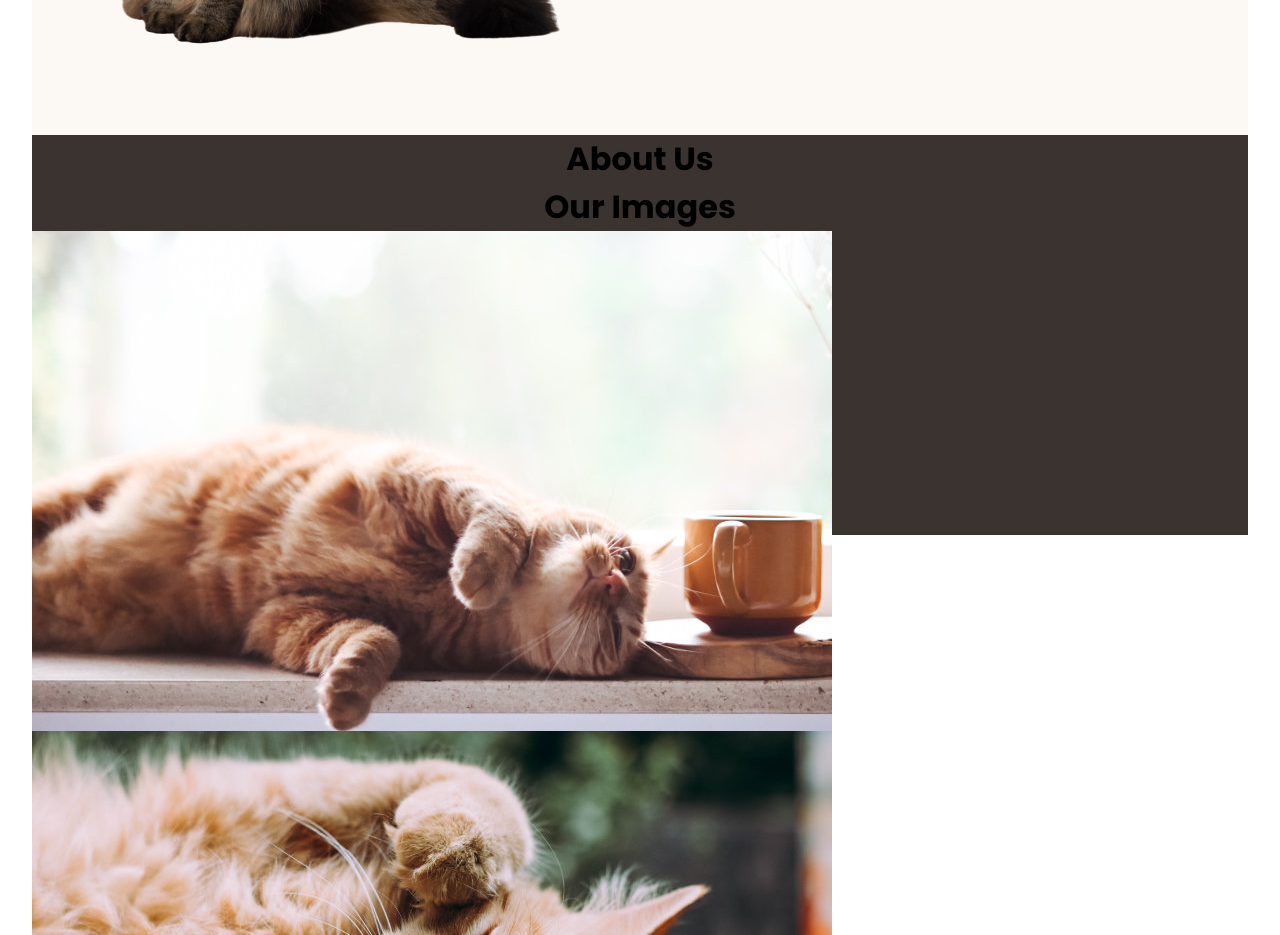
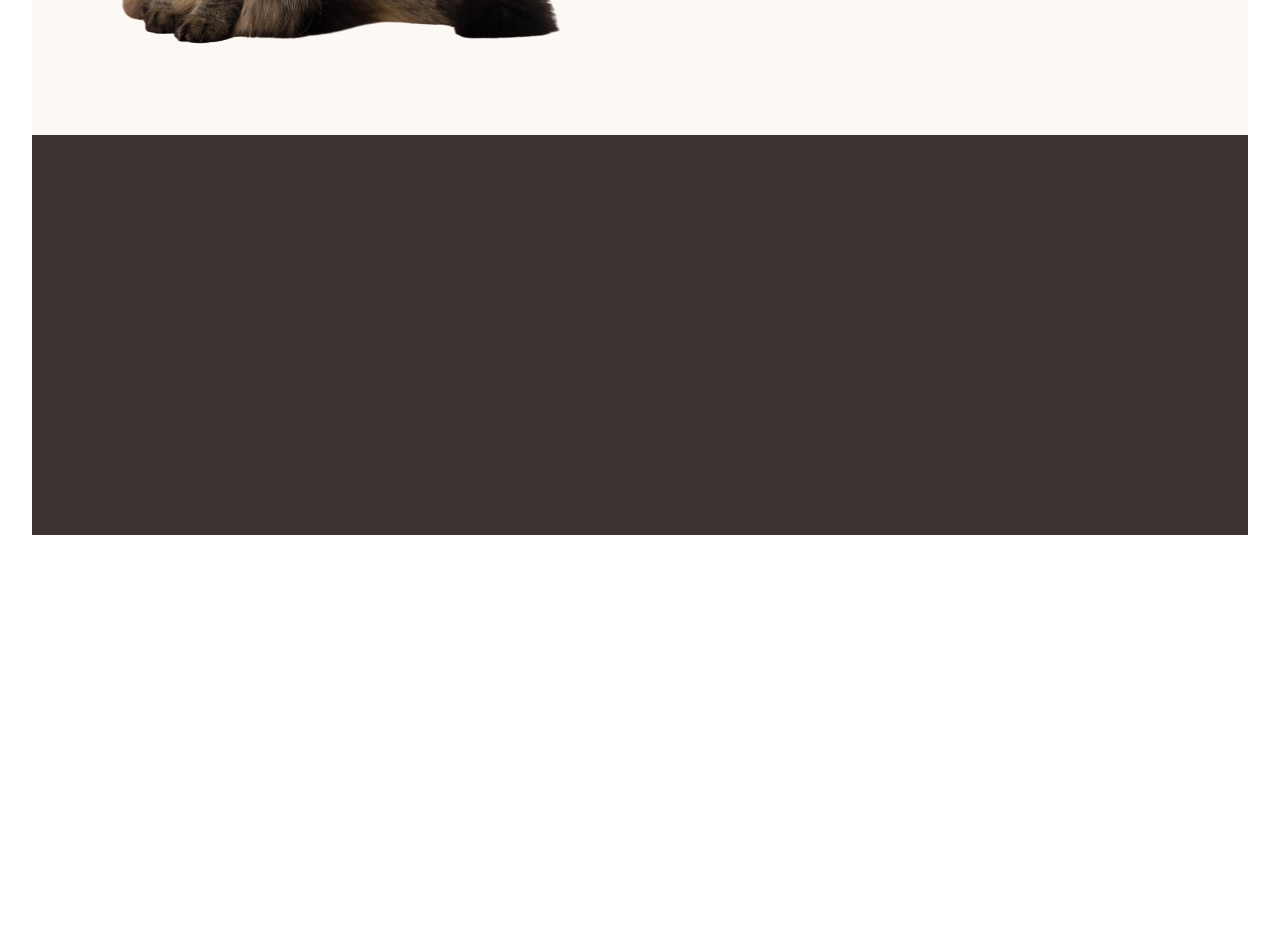
Before and after one commit to EnFlorian/vetmed, a React (Vite) app: page / in a window 1280 px wide. Shown: the part 4380-5315 px from the top of the page. After the commit the page ends 4947 px from the top, so only its background shows below. Built offline with nearby package versions, Linux system fonts and the light colour scheme.

Commit message:
Chore: Cleaned up

```diff
--- a/src/components/layout/Footer/Footer.tsx
+++ b/src/components/layout/Footer/Footer.tsx
@@ -1,42 +1,8 @@
 import "./Footer.scss";
 import { officeHours } from "../../../data/footer";
-import catImage1 from "../../../assets/images/cat-1.jpg";
-import catImage2 from "../../../assets/images/cat-2.jpg";
-import catImage3 from "../../../assets/images/cat-3.jpg";
-import catImage4 from "../../../assets/images/cat-4.jpg";
-import dogImage1 from "../../../assets/images/dog-1.jpg";
-import dogImage2 from "../../../assets/images/dog-2.jpg";
-import dogImage3 from "../../../assets/images/dog-3.jpg";
-import dogImage4 from "../../../assets/images/dog-4.jpg";
 
 const Footer = () => {
-  const gallery = [catImage1, catImage2, catImage3, catImage4, dogImage1, dogImage2, dogImage3, dogImage4];
-
-  const images = gallery.map((image, index) => (
-    <li key={index} className="footer__image">
-      <img src={image} alt="footer image" />
-    </li>
-  ));
-
-  return (
-    <footer className="footer">
-      <div className="footer__wrapper">
-        <div className="footer__left-content">
-          <div className="footer__about">
-            <h1 className="footer__title">About Us</h1>
-            <ul className="footer__list"></ul>
-          </div>
-        </div>
-        <div className="footer__right-content">
-          <div className="footer__gallery">
-            <h1 className="footer__title">Our Images</h1>
-            <ul className="footer__images">{images}</ul>
-          </div>
-          <div className="footer__hours"></div>
-        </div>
-      </div>
-    </footer>
-  );
+  return <footer className="footer"></footer>;
 };
 
 export default Footer;
```
